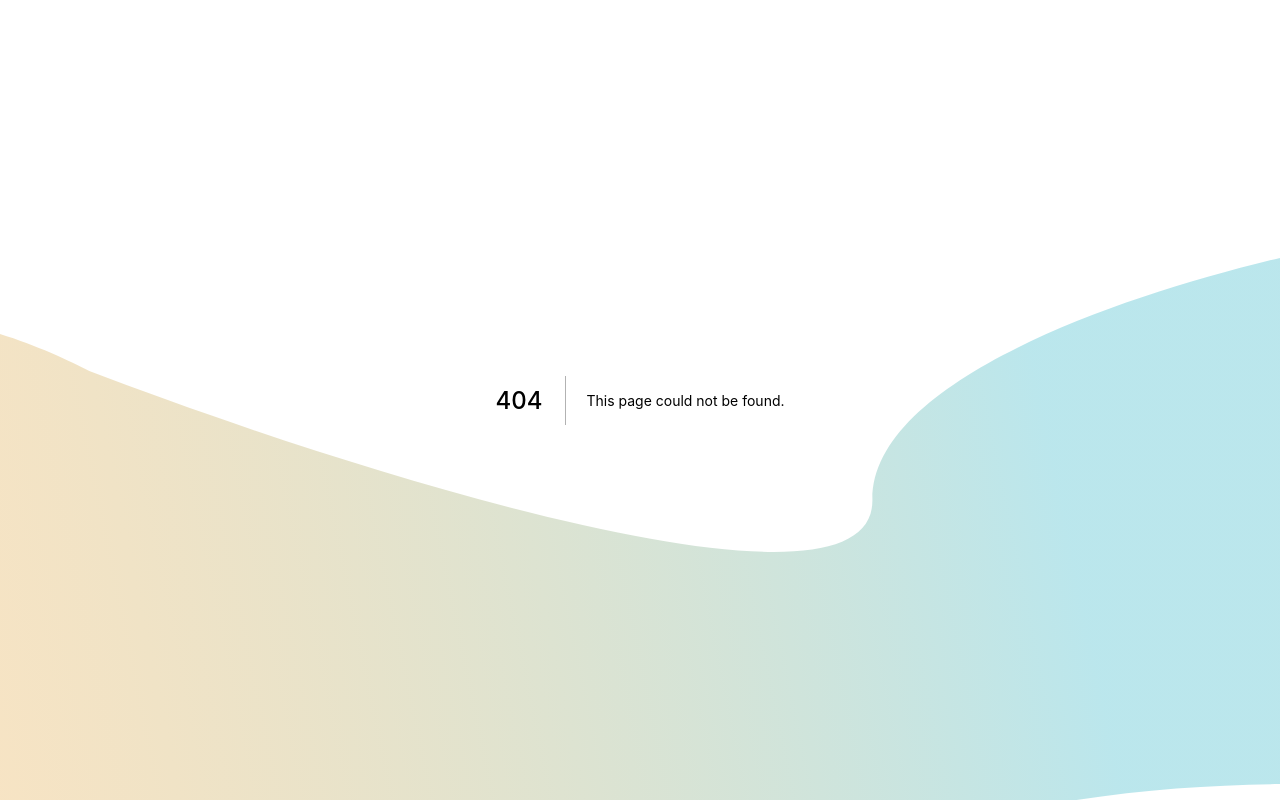
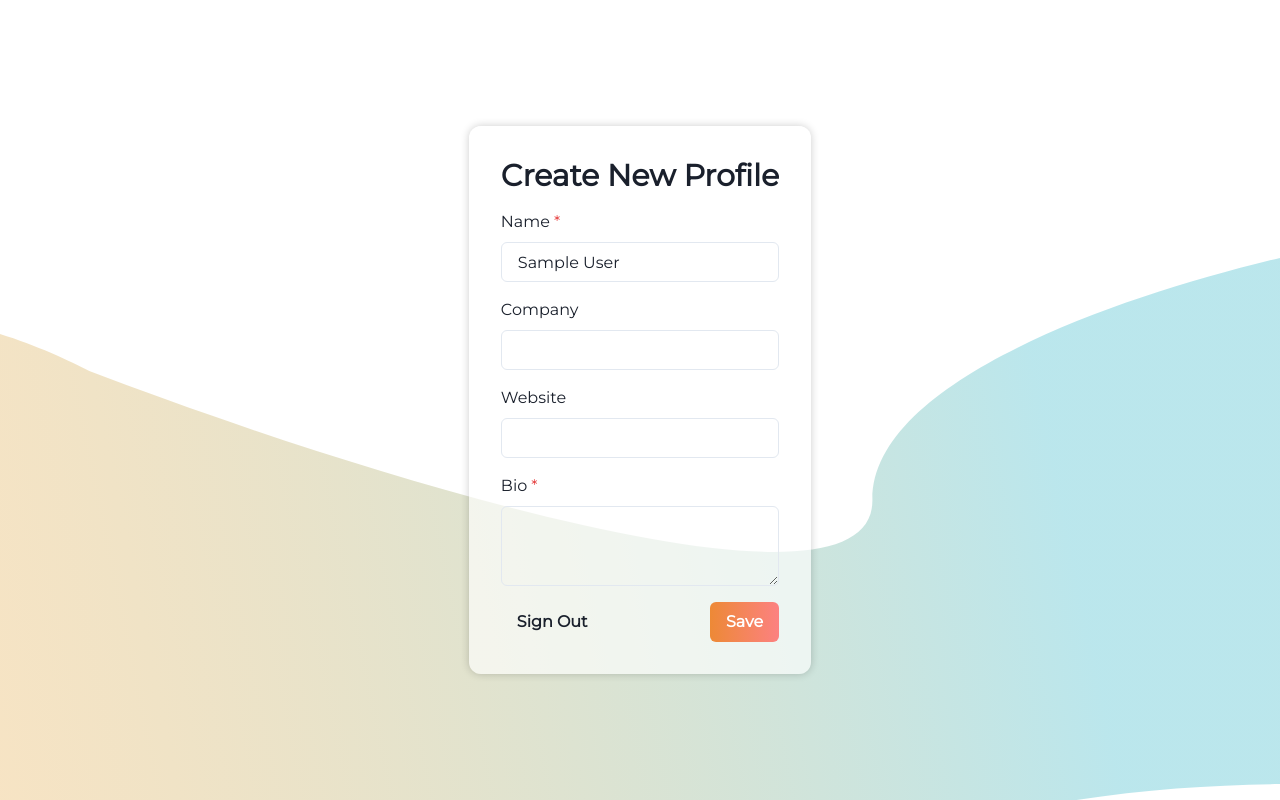
Before and after one commit to jermainejanszen/carta, a Next.js app: page /profile/create in a window 1280 px wide. Before the commit this address had no page. Built offline with nearby package versions, Linux system fonts and the light colour scheme; no server answers; sample sign-in values are in the browser's storage.

Commit message:
updated login and register pages

```diff
--- a/components/auth/LoginForm.tsx
+++ b/components/auth/LoginForm.tsx
@@ -19,7 +19,7 @@ export const LoginForm = (props: HTMLChakraProps<'form'>) => {
     <chakra.form
       onSubmit={(e) => {
         e.preventDefault()
-        router.push('/projects');
+        // Handle login
       }}
       {...props}
     >
--- /dev/null
+++ b/pages/profile/create/index.tsx
@@ -0,0 +1,107 @@
+import { useEffect, useState } from 'react';
+import { useSession } from 'next-auth/client';
+import {
+  Flex,
+  VStack,
+  Heading,
+  Input,
+  Textarea,
+  Button,
+  useColorModeValue,
+  FormControl,
+  FormLabel} from '@chakra-ui/react';
+import PageContainer from '../../../components/PageContainer';
+import { useRouter } from 'next/router';
+import { signOut } from 'next-auth/client';
+
+interface Props {
+
+};
+
+const NewProfile = (props: Props) => {
+  const router = useRouter();
+  const [session, loading] = useSession();
+  const [name, setName] = useState("");
+
+  useEffect(() => {
+    if (!loading) {
+      if (!session) {
+        router.push('/');
+      } else {
+        setName(session.user.name);
+      }
+    }
+  }, [session, loading])
+
+  const handleSave = () => {
+    router.push('/projects');
+  }
+
+  const handleSignOut = (e) => {
+    e.preventDefault();
+    signOut({ callbackUrl: 'http://localhost:3000'});
+  }
+
+  const cardBg = useColorModeValue("whiteAlpha.700", "blackAlpha.700");
+
+  return (
+    <PageContainer>
+      <Flex
+        direction="column"
+        maxW="80rem"
+        width="100%"
+        h="100vh"
+        justifyContent="center"
+        alignItems="center" >
+          <VStack
+            spacing="4"
+            alignItems="flex-start"
+            p="8"
+            borderRadius="xl"
+            boxShadow="0 0 8px rgba(0, 0, 0, 0.2)"
+            bg={cardBg}>
+              <Heading fontSize="3xl">
+                Create New Profile
+              </Heading>
+
+              <FormControl isRequired>
+                <FormLabel>
+                  Name
+                </FormLabel>
+                <Input value={name} onChange={e => setName(e.currentTarget.value)} />
+              </FormControl>
+
+              <FormControl>
+                <FormLabel>
+                  Company
+                </FormLabel>
+                <Input />
+              </FormControl>
+
+              <FormControl>
+                <FormLabel>
+                  Website
+                </FormLabel>
+                <Input />
+              </FormControl>
+
+              <FormControl isRequired>
+                <FormLabel>
+                  Bio
+                </FormLabel>
+                <Textarea />
+              </FormControl>
+
+              <Flex
+                w="100%"
+                justifyContent="space-between">
+                  <Button variant="ghost" onClick={handleSignOut}>Sign Out</Button>
+                  <Button variant="primary" onClick={handleSave}>Save</Button>
+              </Flex>
+          </VStack>
+      </Flex>
+    </PageContainer>
+  );
+};
+
+export default NewProfile;
```
Also changed, not shown: components/auth/RegisterForm.tsx (+65 -7 lines), pages/login/index.tsx (+0 -7 lines), pages/register/index.tsx (+3 -12 lines).
